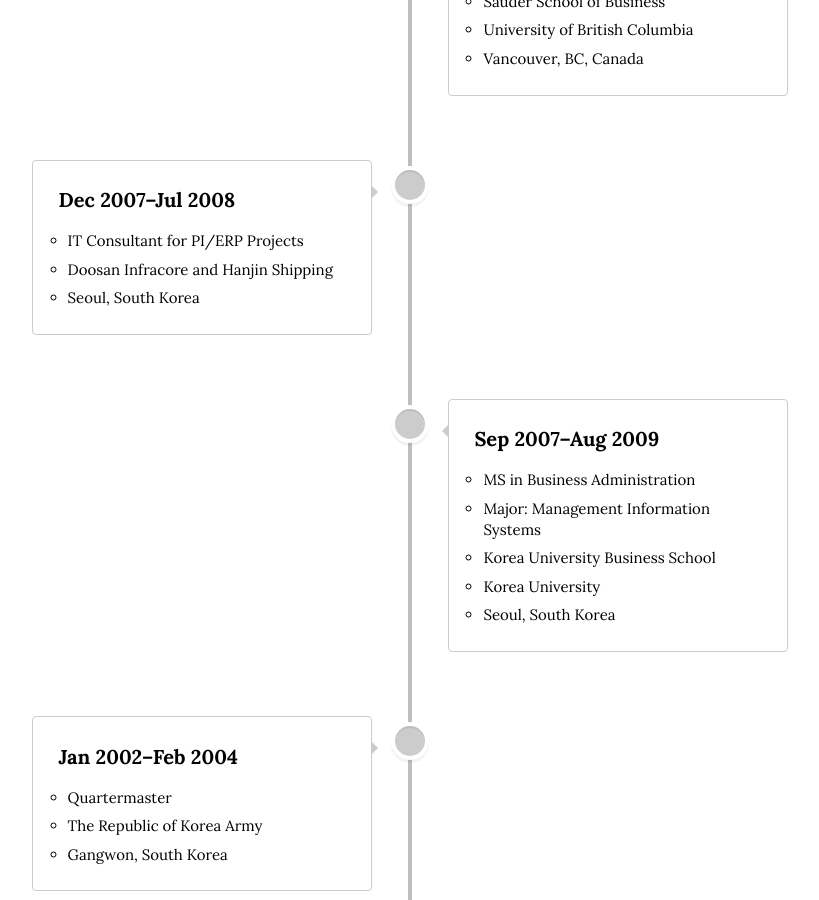
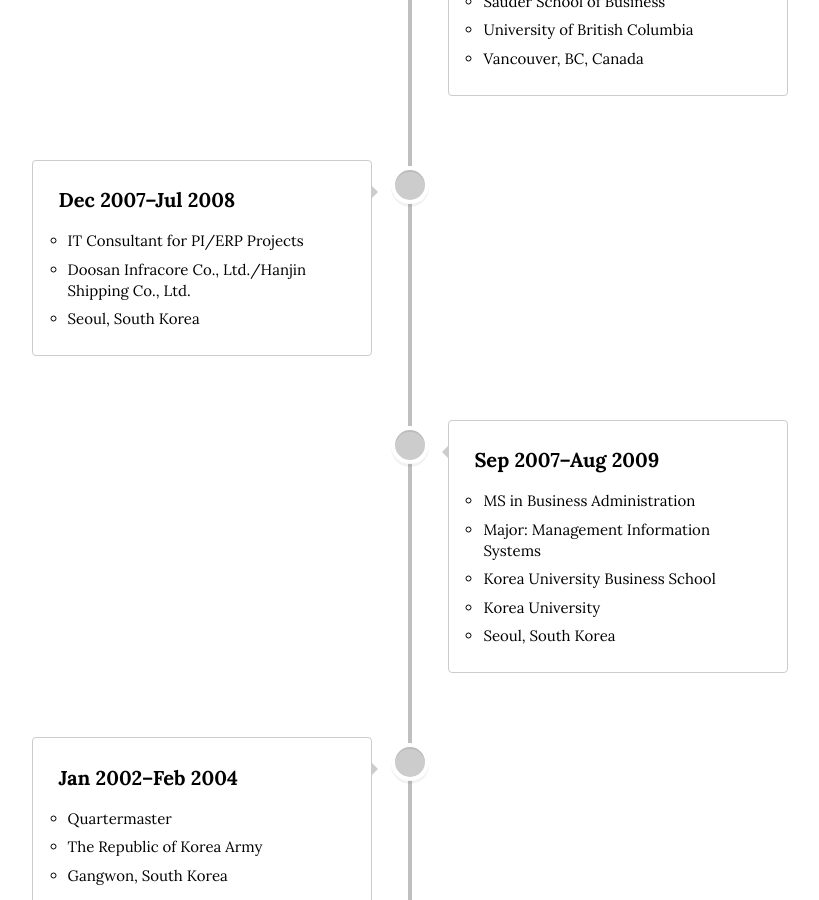
Before and after one commit to istaehun/taehun, a Jekyll site: the page built from timeline.html, in a window 1280 px wide and 900 px high, scrolled down 2338 px. Shown: the whole window, without its empty margins (230-1049 px from the left). Built offline with Jekyll 4.4.1, drawn with Linux system fonts in a browser that asks for light colours; nearby versions of some CDN libraries.

Commit message:
Update timeline.yml

```diff
--- a/_data/timeline.yml
+++ b/_data/timeline.yml
@@ -64,7 +64,7 @@
   title: "Dec 2007–Jul 2008"
   text-list:
     - "IT Consultant for PI/ERP Projects"
-    - "Doosan Infracore and Hanjin Shipping"
+    - "Doosan Infracore Co., Ltd./Hanjin Shipping Co., Ltd."
     - "Seoul, South Korea"
   image-list:
 -
```
